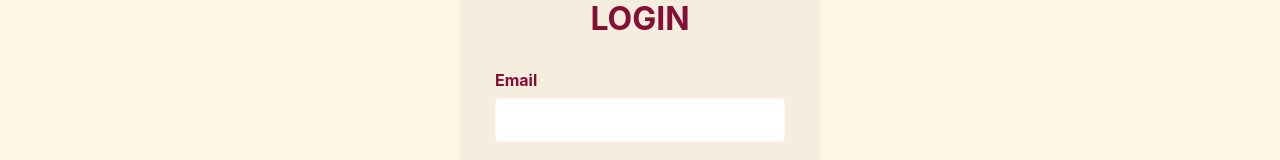
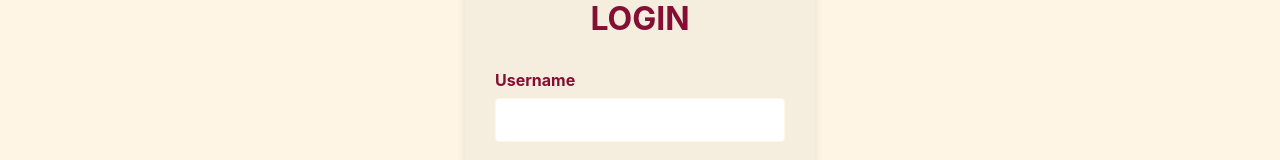
Before and after one commit to rmit-fwp-s2-23/Assignment1, a React (Create React App) app: page /login in a window 1280 px wide. Shown: the part 266-426 px from the top of the page. Built offline with nearby package versions, Linux system fonts and the light colour scheme.

Commit message:
fixed login problem

```diff
--- a/src/Login.js
+++ b/src/Login.js
@@ -77,7 +77,7 @@ function Login(props) {
           <div className="col-md-6">
             <form onSubmit={handleSubmit}>
               <div className="form-group">
-                <label htmlFor="username" className="control-label">Email</label>
+                <label htmlFor="username" className="control-label">Username</label>
                 <input name="username" id="username" className="form-control"
                   value={fields.username} onChange={handleInputChange} />
               </div>
```
